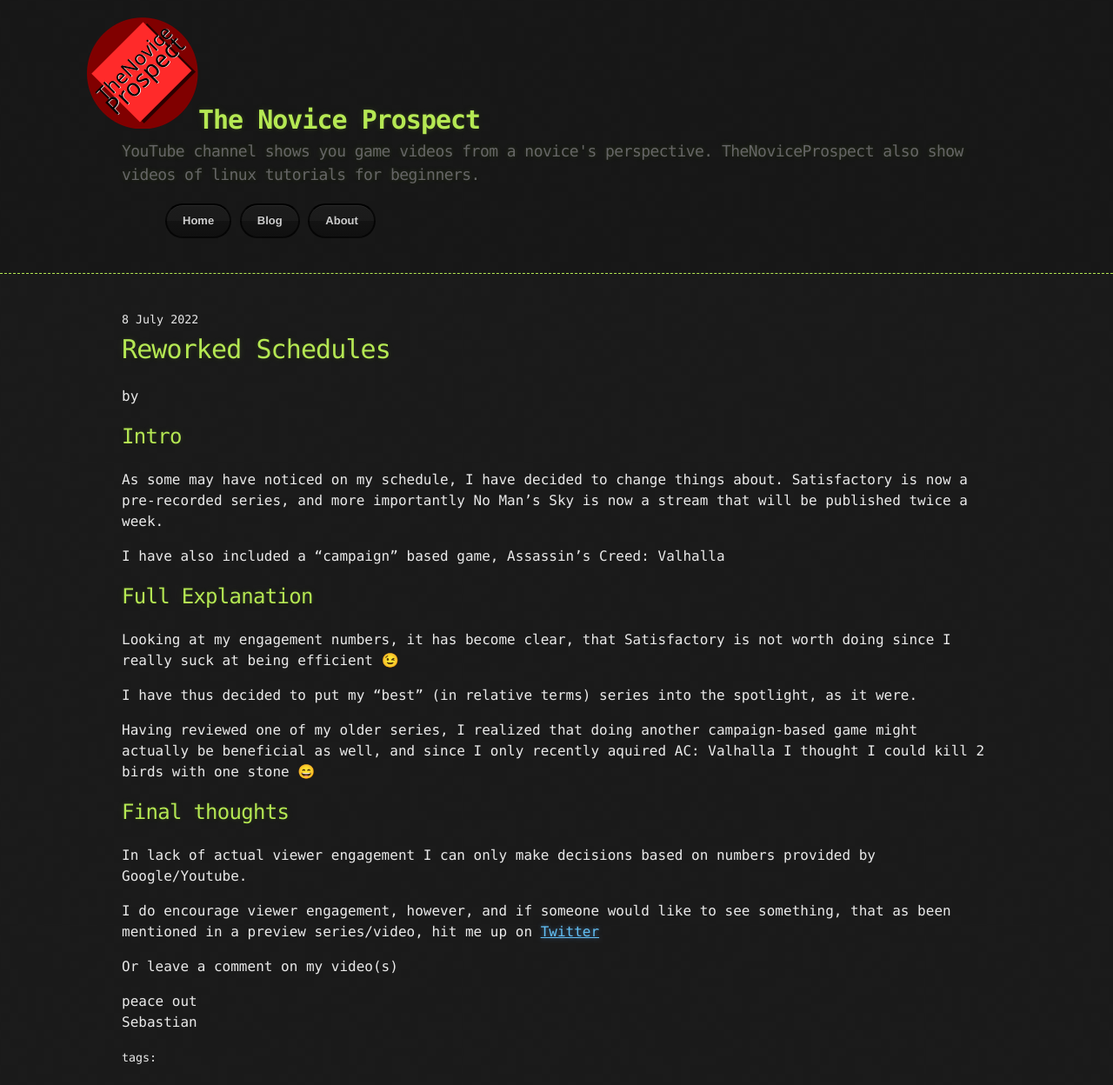
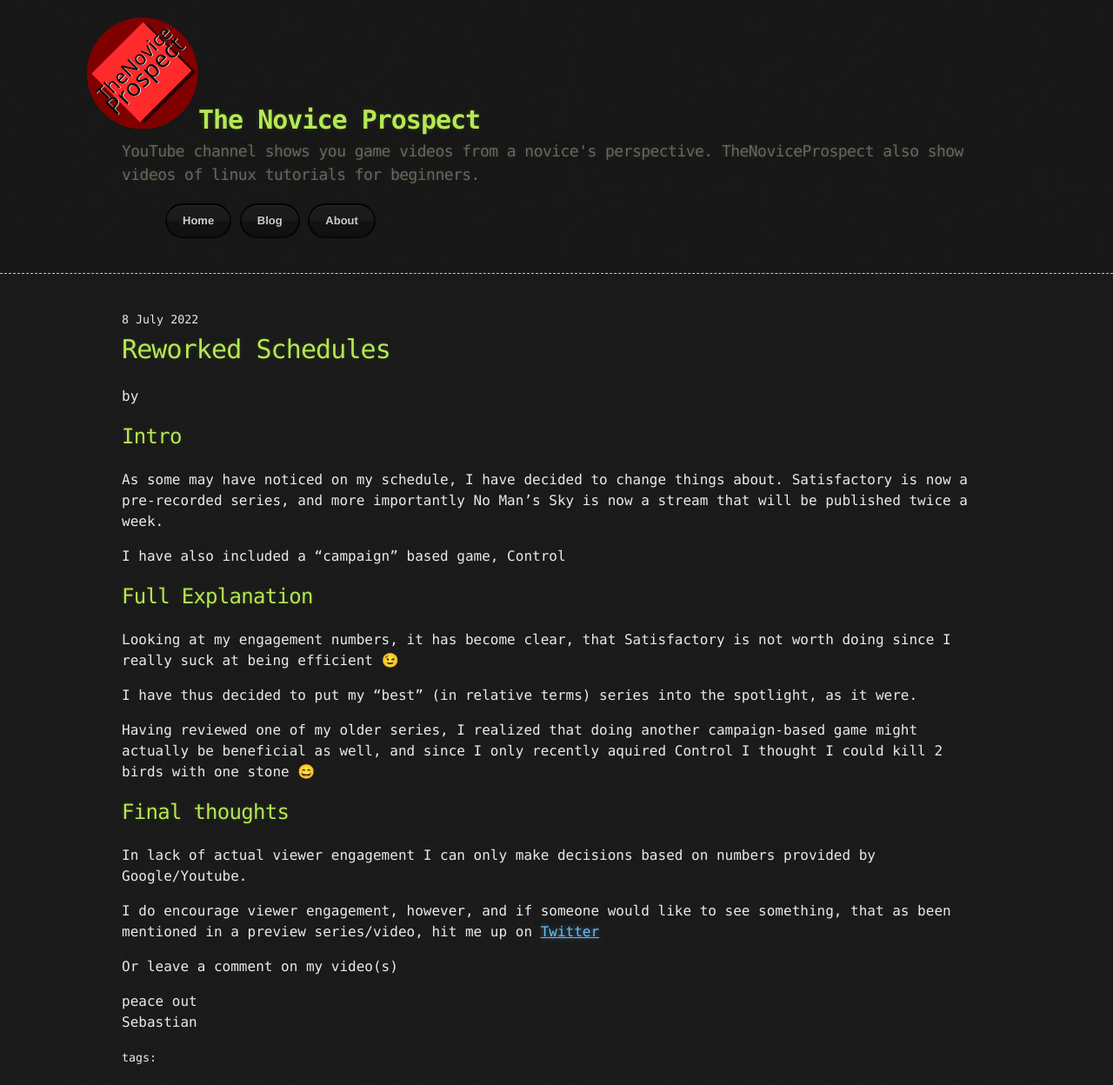
Before and after one commit to TheNoviceProspect/thenoviceprospect.github.io, a Jekyll site: the page built from _posts/2022-07-08-a-new-schedule.md, in a window 1280 px wide. Shown: the whole page at 87% size. Built offline with Jekyll 4.4.1, drawn with Linux system fonts in a browser that asks for light colours; emoji names are drawn with the system emoji font.

Commit message:
after discussing with my wife, decided to change AC Valhalla to Control, more likelyhood of viewer engagement in her opinion, abd if there is one thing I learned in the last years: My Wife is (almost) always right :wink:

```diff
--- a/_posts/2022-07-08-a-new-schedule.md
+++ b/_posts/2022-07-08-a-new-schedule.md
@@ -11,7 +11,7 @@
 Satisfactory is now a pre-recorded series, and more importantly No Man's Sky is
 now a stream that will be published twice a week.
 
-I have also included a "campaign" based game, Assassin's Creed: Valhalla
+I have also included a "campaign" based game, Control
 
 ## Full Explanation
 
@@ -22,7 +22,7 @@
 spotlight, as it were.
 
 Having reviewed one of my older series, I realized that doing another campaign-based
-game might actually be beneficial as well, and since I only recently aquired AC: Valhalla
+game might actually be beneficial as well, and since I only recently aquired Control
 I thought I could kill 2 birds with one stone :smile:
 
 ## Final thoughts
```
Also changed, not shown: _includes/schedule.md (+4 -4 lines).
